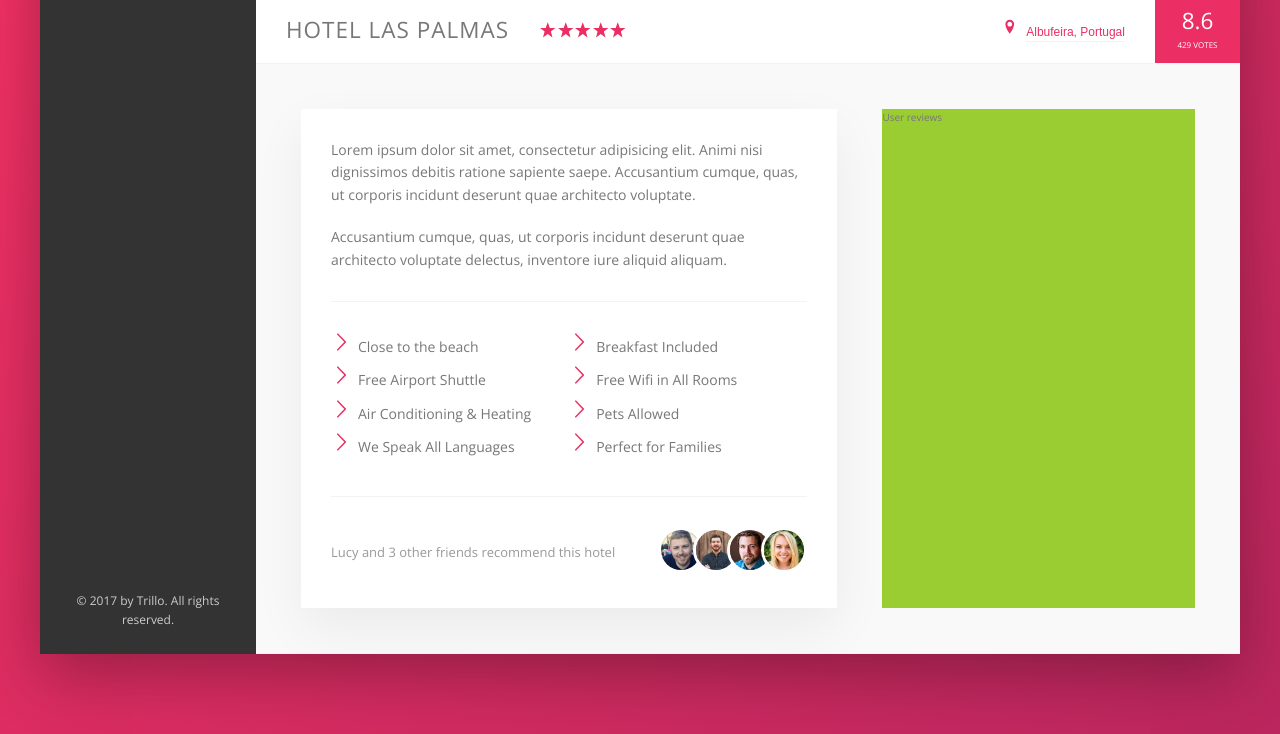
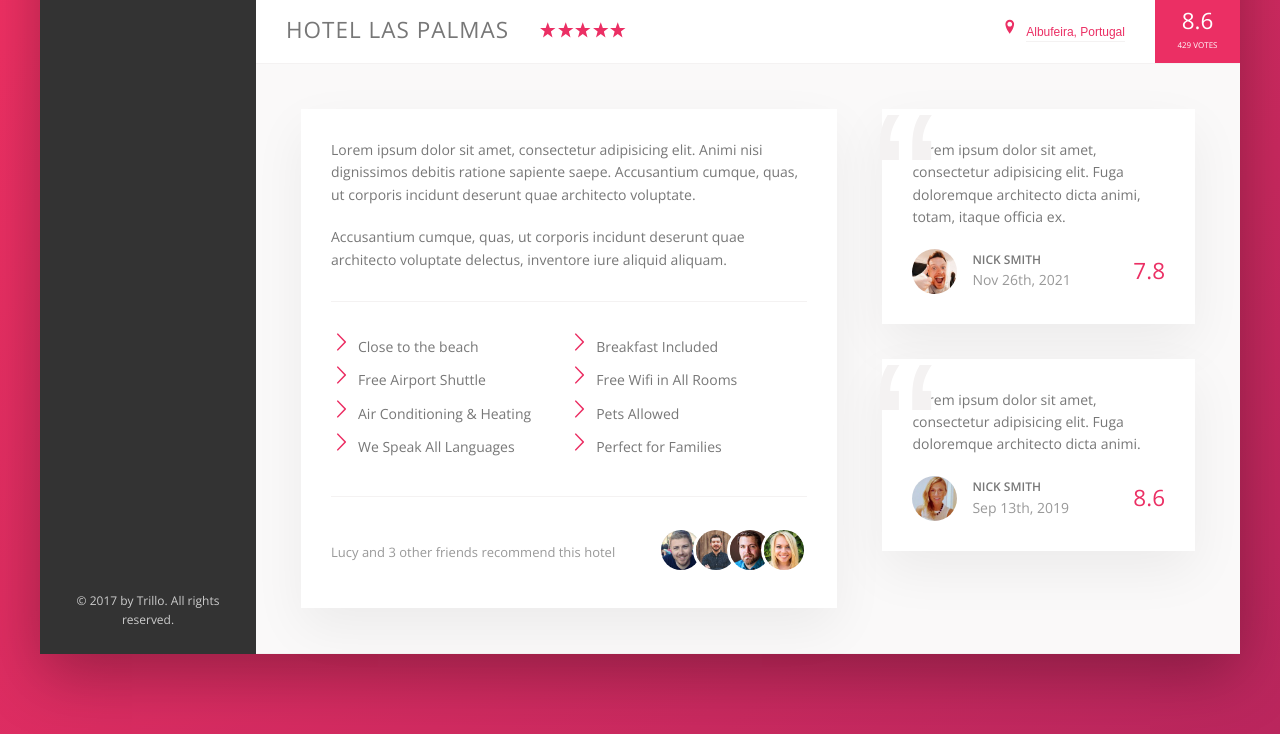
Before and after one commit to chriswhunter89/trillo, a website: page index.html in a window 1280 px wide. Shown: the part 538-1272 px from the top of the page. Drawn offline with nearby package versions, Linux system fonts and the light colour scheme.

Commit message:
user reviews completed

```diff
--- a/index.html
+++ b/index.html
@@ -153,7 +153,38 @@
                 </div>
               </div>
             </div>
-            <div class="user-reviews">User reviews</div>
+
+            <div class="user-reviews">
+              <figure class="review">
+                <blockquote class="review__text">
+                  Lorem ipsum dolor sit amet, consectetur adipisicing elit. Fuga doloremque architecto dicta
+                  animi, totam, itaque officia ex.
+                </blockquote>
+                <figcaption class="review__user">
+                  <img src="img/user-1.jpg" alt="User 1 Photo" class="review__photo" />
+                  <div class="review__user-box">
+                    <p class="review__user-name">Nick Smith</p>
+                    <p class="review__user-date">Nov 26th, 2021</p>
+                  </div>
+                  <div class="review__user-rating">7.8</div>
+                </figcaption>
+              </figure>
+
+              <figure class="review">
+                <blockquote class="review__text">
+                  Lorem ipsum dolor sit amet, consectetur adipisicing elit. Fuga doloremque architecto dicta
+                  animi.
+                </blockquote>
+                <figcaption class="review__user">
+                  <img src="img/user-2.jpg" alt="User 1 Photo" class="review__photo" />
+                  <div class="review__user-box">
+                    <p class="review__user-name">Nick Smith</p>
+                    <p class="review__user-date">Sep 13th, 2019</p>
+                  </div>
+                  <div class="review__user-rating">8.6</div>
+                </figcaption>
+              </figure>
+            </div>
           </div>
         </main>
       </div>
--- a/sass/_components.scss
+++ b/sass/_components.scss
@@ -363,3 +363,65 @@
   &__friends {
   }
 }
+
+////////////////////////////
+//REVIEWS
+
+.review {
+  background-color: #fff;
+  box-shadow: var(--shadow-light);
+  padding: 3rem;
+  margin-bottom: 3.5rem;
+  display: flex;
+  flex-direction: column;
+  justify-content: space-between;
+  position: relative;
+
+  &__text {
+    margin-bottom: 2rem;
+  }
+
+  &__user {
+    display: flex;
+    align-items: center;
+  }
+
+  &__photo {
+    height: 4.5rem;
+    width: 4.5rem;
+    border-radius: 50%;
+  }
+
+  &__user-box {
+    display: flex;
+    flex-direction: column;
+    margin-left: 1.5rem;
+    margin-right: auto;
+  }
+
+  &__user-name {
+    font-size: 1.2rem;
+    font-weight: 600;
+    text-transform: uppercase;
+  }
+
+  &__user-date {
+    color: var(--color-grey-dark-3);
+  }
+
+  &__user-rating {
+    font-size: 2.25rem;
+    font-weight: 400;
+    color: var(--color-primary);
+  }
+
+  &::before {
+    content: "\201C";
+    position: absolute;
+    top: -8.5rem;
+    left: -1rem;
+    font-size: 20rem;
+    color: var(--color-grey-light-2);
+    font-family: sans-serif;
+  }
+}
--- a/sass/_layout.scss
+++ b/sass/_layout.scss
@@ -50,6 +50,6 @@
 }
 
 .user-reviews {
-  background-color: yellowgreen;
   flex: 1; //takes up the rest of the space
+  font-size: 1.4rem;
 }
```
Also changed, not shown: css/style.css.
